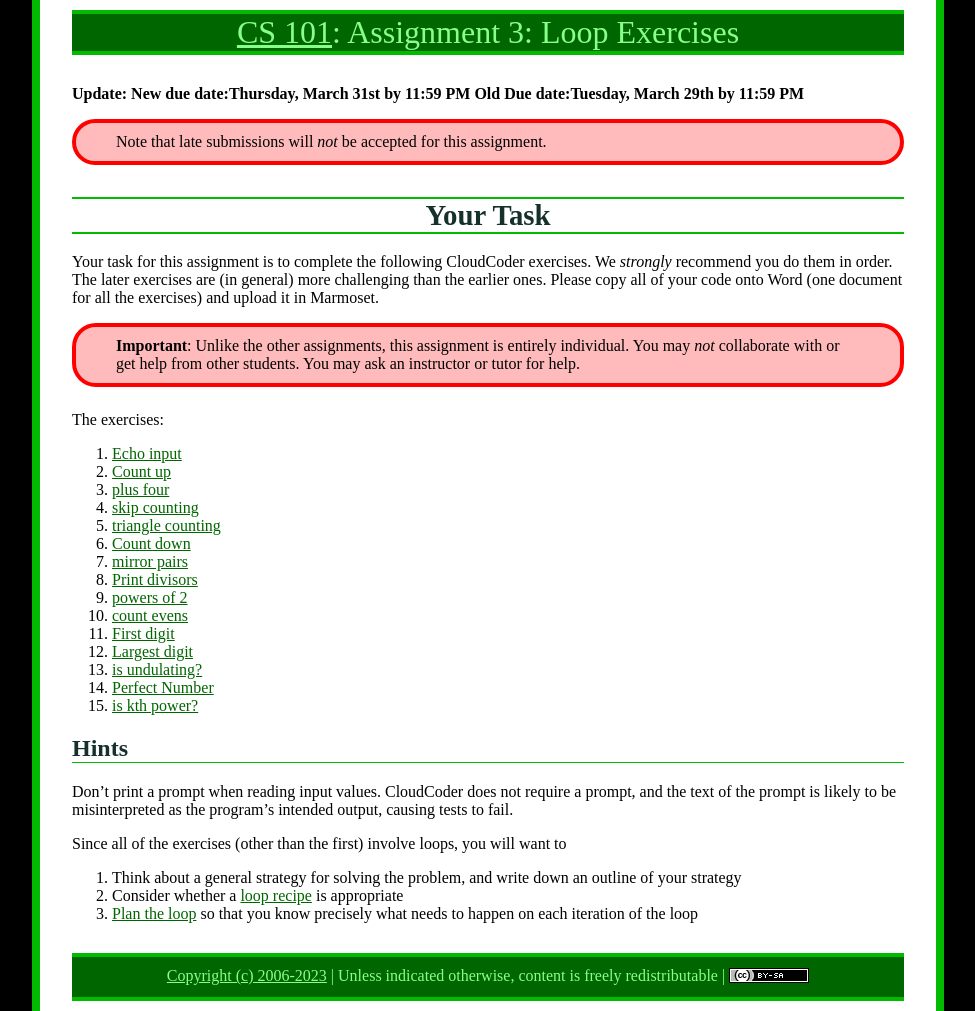
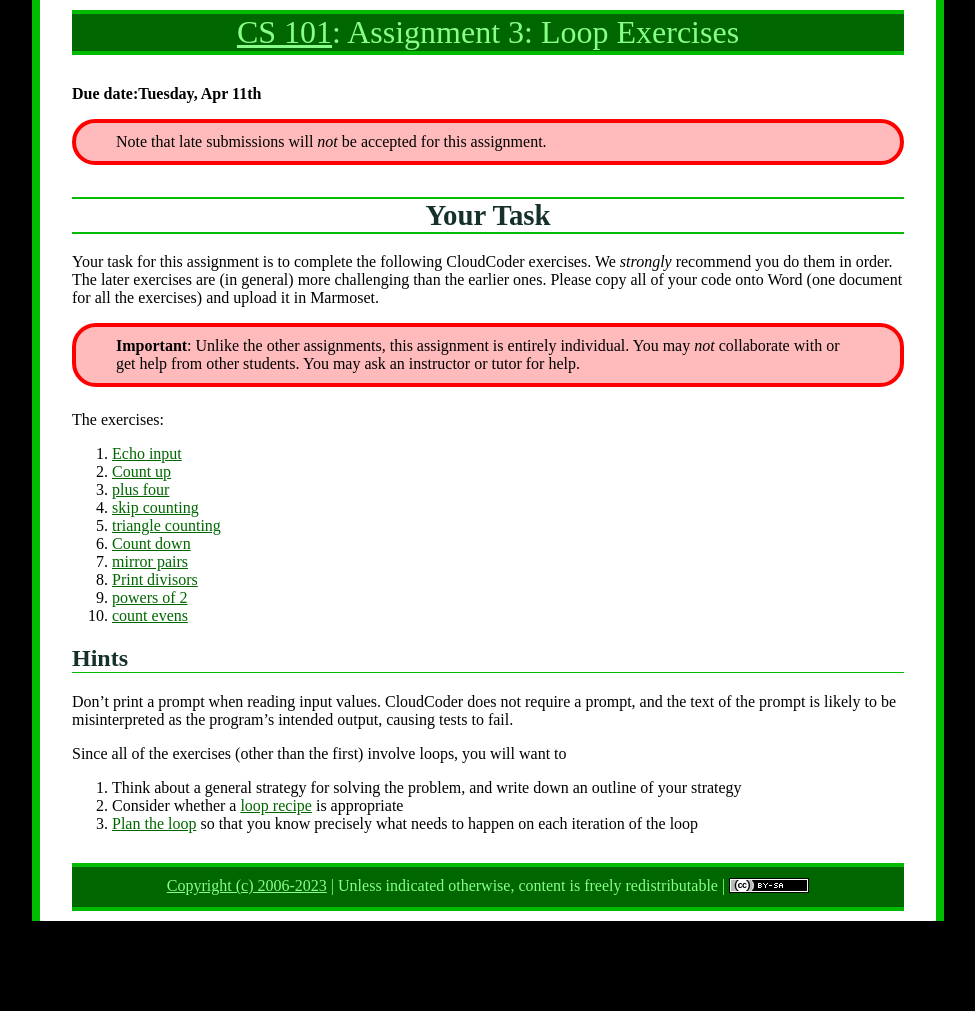
Before and after one commit to ycpcs/cs101-spring2023, a Jekyll site: the page built from assign/assign03.md, in a window 1280 px wide. Shown: the whole page, without its empty margins (152-1127 px from the left). Built offline with Jekyll 4.4.1, drawn with Linux system fonts in a browser that asks for light colours; after the commit the page ends 921 px from its top, so only the background shows below that.

Commit message:
added assign 3

```diff
--- a/assign/assign03.md
+++ b/assign/assign03.md
@@ -2,8 +2,7 @@
 layout: default
 title: "Assignment 3: Loop Exercises"
 ---
-**Update: New due date:Thursday, March 31st by 11:59 PM**
-**Old Due date:Tuesday, March 29th by 11:59 PM**
+**Due date:Tuesday, Apr 11th**
 
 
 <div class="callout">
@@ -30,11 +29,6 @@ The exercises:
 8. [Print divisors](https://cs.ycp.edu/cloudcoder/#exercise?c=17,p=869) <!-- 23:47 -->
 9. [powers of 2](https://cs.ycp.edu/cloudcoder/#exercise?c=17,p=878) <!-- 23:48 -->
 10. [count evens](https://cs.ycp.edu/cloudcoder/#exercise?c=17,p=874) <!-- 23:50 -->
-11. [First digit](https://cs.ycp.edu/cloudcoder/#exercise?c=17,p=872) <!-- 23:51 -->
-12. [Largest digit](https://cs.ycp.edu/cloudcoder/#exercise?c=17,p=868) <!-- 23:52 -->
-13. [is undulating?](https://cs.ycp.edu/cloudcoder/#exercise?c=17,p=885) <!-- 23:53 -->
-14. [Perfect Number](https://cs.ycp.edu/cloudcoder/#exercise?c=17,p=867) <!-- 23:54 -->
-15. [is kth power?](https://cs.ycp.edu/cloudcoder/#exercise?c=17,p=884) <!-- 23:55 -->
 
 ## Hints
 
```
Also changed, not shown: assign/index.md (+2 -1 lines), index.md (+2 -2 lines).
